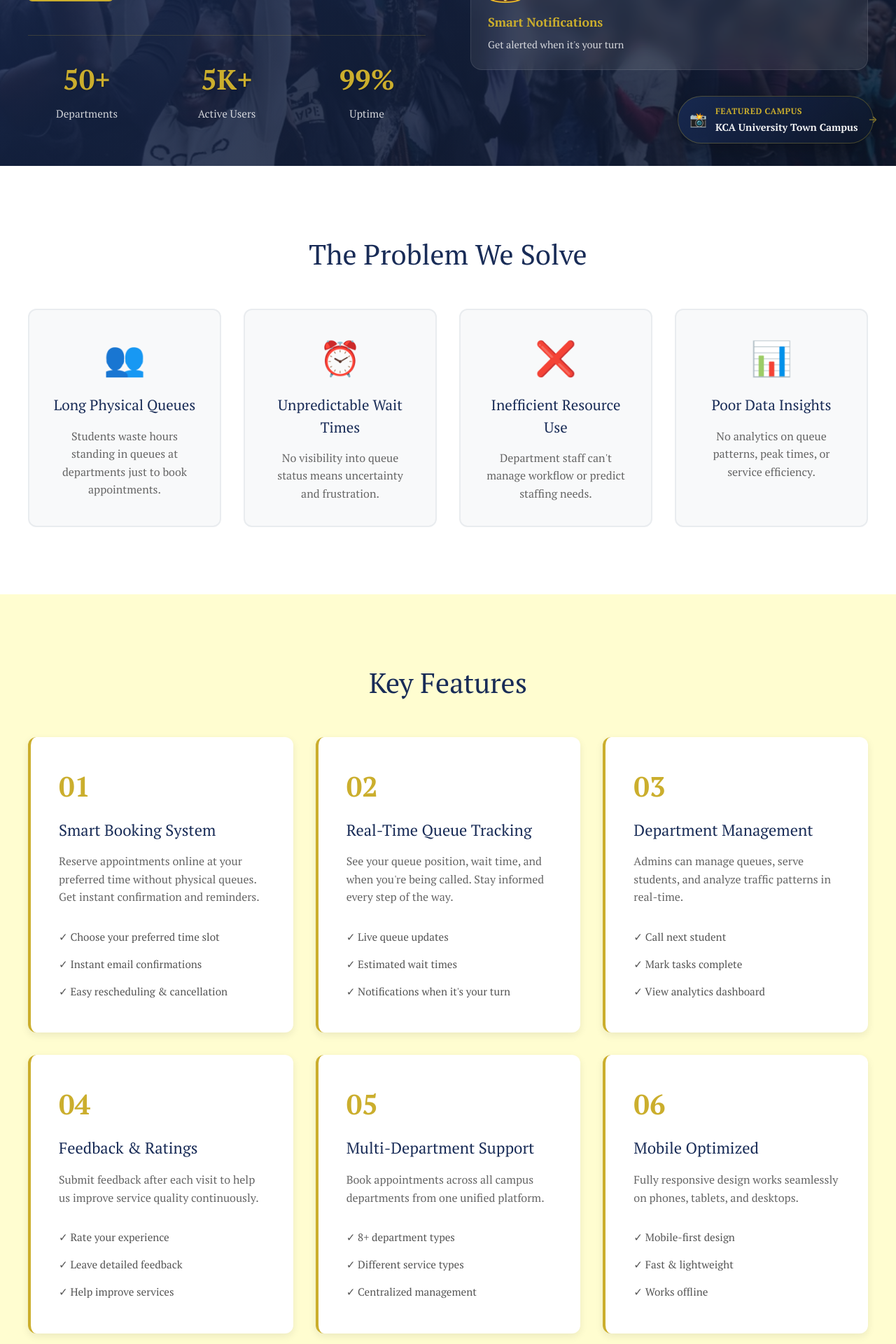
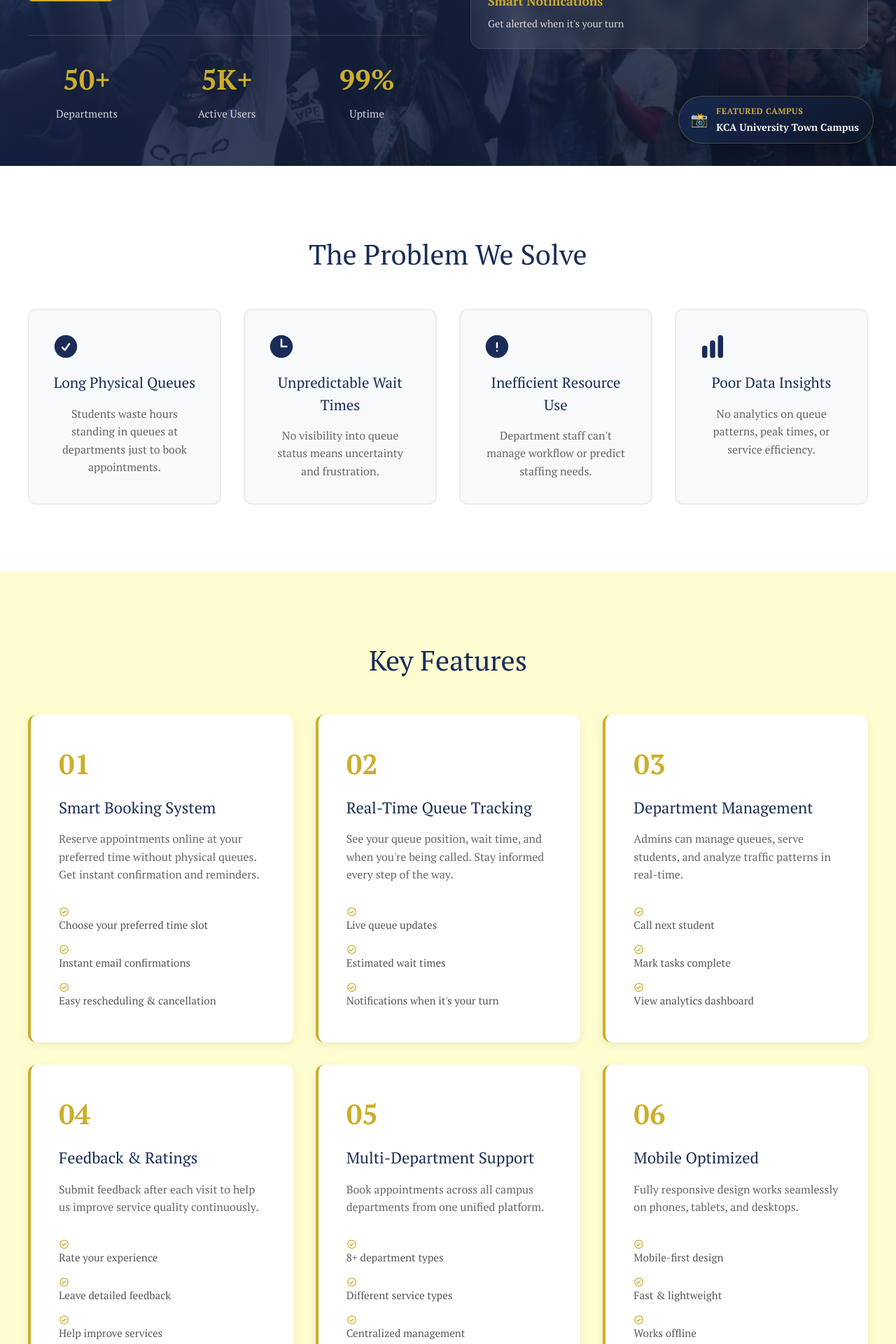
Before and after one commit to Miabritacreations/INSTAQUEUE.2, a React (Vite) app in the folder frontend/: page / in a window 1280 px wide. Shown: the part 640-2560 px from the top of the page at 70% size. Built offline with nearby package versions, Linux system fonts and the light colour scheme.

Commit message:
feat: Add react-icons for enhanced UI and update LandingPage styles

```diff
--- a/frontend/package.json
+++ b/frontend/package.json
@@ -15,6 +15,7 @@
     "react": "^19.2.3",
     "react-dom": "^19.2.3",
     "react-hot-toast": "^2.6.0",
+    "react-icons": "^5.5.0",
     "react-router-dom": "^7.11.0",
     "socket.io-client": "^4.7.2",
     "tailwindcss": "^4.1.18"
--- a/frontend/src/pages/LandingPage.tsx
+++ b/frontend/src/pages/LandingPage.tsx
@@ -1,5 +1,10 @@
 import { useState } from 'react';
 import { useNavigate } from 'react-router-dom';
+import { FaLightbulb, FaMapPin, FaBell } from 'react-icons/fa6';
+import { HiSparkles, HiCheckCircle, HiClock, HiExclamationCircle, HiChartBar } from 'react-icons/hi2';
+import { MdArrowForward, MdPerson, MdAttachMoney, MdComputer, MdBook, MdHealthAndSafety, MdEmojiPeople, MdBallot, MdSchool } from 'react-icons/md';
+import { BiCheckCircle } from 'react-icons/bi';
+import { BsArrowRight } from 'react-icons/bs';
 import '../styles/LandingPage.css';
 
 const campusImage = new URL('../assets/images/kca-university-town-campus-fun-day-ymca-grounds-6.jpg', import.meta.url).href;
@@ -27,7 +32,9 @@ export function LandingPage() {
         <div className="hero-overlay"></div>
         <div className="hero-content">
           <div className="hero-text">
-            <span className="hero-badge">Campus Management Platform</span>
+            <span className="hero-badge">
+              Campus Management Platform
+            </span>
             <h1>Smart Queue Management for Modern Universities</h1>
             <p className="hero-subtitle">
               Say goodbye to long physical queues. With InstaQueue, book appointments online,
@@ -61,17 +68,17 @@ export function LandingPage() {
 
           <div className="hero-benefits">
             <div className="benefit-item">
-              <div className="benefit-icon">⚡</div>
+              <div className="benefit-icon"><FaLightbulb /></div>
               <h4>Instant Booking</h4>
               <p>Reserve appointments in seconds</p>
             </div>
             <div className="benefit-item">
-              <div className="benefit-icon">📍</div>
+              <div className="benefit-icon"><FaMapPin /></div>
               <h4>Real-Time Tracking</h4>
               <p>Know your queue position anytime</p>
             </div>
             <div className="benefit-item">
-              <div className="benefit-icon">🔔</div>
+              <div className="benefit-icon"><FaBell /></div>
               <h4>Smart Notifications</h4>
               <p>Get alerted when it's your turn</p>
             </div>
@@ -94,9 +101,6 @@ export function LandingPage() {
                 KCA University Town Campus
               </a>
             </div>
-            <svg className="credit-arrow" viewBox="0 0 24 24" fill="none" stroke="currentColor">
-              <path strokeLinecap="round" strokeLinejoin="round" strokeWidth={2} d="M13 7l5 5m0 0l-5 5m5-5H6" />
-            </svg>
           </div>
         </div>
       </section>
@@ -106,22 +110,22 @@ export function LandingPage() {
         <h2>The Problem We Solve</h2>
         <div className="problems-grid">
           <div className="problem-card">
-            <div className="problem-icon">👥</div>
+            <div className="problem-icon"><HiCheckCircle className="icon-lg" /></div>
             <h3>Long Physical Queues</h3>
             <p>Students waste hours standing in queues at departments just to book appointments.</p>
           </div>
           <div className="problem-card">
-            <div className="problem-icon">⏰</div>
+            <div className="problem-icon"><HiClock className="icon-lg" /></div>
             <h3>Unpredictable Wait Times</h3>
             <p>No visibility into queue status means uncertainty and frustration.</p>
           </div>
           <div className="problem-card">
-            <div className="problem-icon">❌</div>
+            <div className="problem-icon"><HiExclamationCircle className="icon-lg" /></div>
             <h3>Inefficient Resource Use</h3>
             <p>Department staff can't manage workflow or predict staffing needs.</p>
           </div>
           <div className="problem-card">
-            <div className="problem-icon">📊</div>
+            <div className="problem-icon"><HiChartBar className="icon-lg" /></div>
             <h3>Poor Data Insights</h3>
             <p>No analytics on queue patterns, peak times, or service efficiency.</p>
           </div>
@@ -137,9 +141,9 @@ export function LandingPage() {
             <h3>Smart Booking System</h3>
             <p>Reserve appointments online at your preferred time without physical queues. Get instant confirmation and reminders.</p>
             <ul>
-              <li>✓ Choose your preferred time slot</li>
-              <li>✓ Instant email confirmations</li>
-              <li>✓ Easy rescheduling & cancellation</li>
+              <li><BiCheckCircle className="check-icon" /> Choose your preferred time slot</li>
+              <li><BiCheckCircle className="check-icon" /> Instant email confirmations</li>
+              <li><BiCheckCircle className="check-icon" /> Easy rescheduling & cancellation</li>
             </ul>
           </div>
 
@@ -148,9 +152,9 @@ export function LandingPage() {
             <h3>Real-Time Queue Tracking</h3>
             <p>See your queue position, wait time, and when you're being called. Stay informed every step of the way.</p>
             <ul>
-              <li>✓ Live queue updates</li>
-              <li>✓ Estimated wait times</li>
-              <li>✓ Notifications when it's your turn</li>
+              <li><BiCheckCircle className="check-icon" /> Live queue updates</li>
+              <li><BiCheckCircle className="check-icon" /> Estimated wait times</li>
+              <li><BiCheckCircle className="check-icon" /> Notifications when it's your turn</li>
             </ul>
           </div>
 
@@ -159,9 +163,9 @@ export function LandingPage() {
             <h3>Department Management</h3>
             <p>Admins can manage queues, serve students, and analyze traffic patterns in real-time.</p>
             <ul>
-              <li>✓ Call next student</li>
-              <li>✓ Mark tasks complete</li>
-              <li>✓ View analytics dashboard</li>
+              <li><BiCheckCircle className="check-icon" /> Call next student</li>
+              <li><BiCheckCircle className="check-icon" /> Mark tasks complete</li>
+              <li><BiCheckCircle className="check-icon" /> View analytics dashboard</li>
             </ul>
           </div>
 
@@ -170,9 +174,9 @@ export function LandingPage() {
             <h3>Feedback & Ratings</h3>
             <p>Submit feedback after each visit to help us improve service quality continuously.</p>
             <ul>
-              <li>✓ Rate your experience</li>
-              <li>✓ Leave detailed feedback</li>
-              <li>✓ Help improve services</li>
+              <li><BiCheckCircle className="check-icon" /> Rate your experience</li>
+              <li><BiCheckCircle className="check-icon" /> Leave detailed feedback</li>
+              <li><BiCheckCircle className="check-icon" /> Help improve services</li>
             </ul>
           </div>
 
@@ -181,9 +185,9 @@ export function LandingPage() {
             <h3>Multi-Department Support</h3>
             <p>Book appointments across all campus departments from one unified platform.</p>
             <ul>
-              <li>✓ 8+ department types</li>
-              <li>✓ Different service types</li>
-              <li>✓ Centralized management</li>
+              <li><BiCheckCircle className="check-icon" /> 8+ department types</li>
+              <li><BiCheckCircle className="check-icon" /> Different service types</li>
+              <li><BiCheckCircle className="check-icon" /> Centralized management</li>
             </ul>
           </div>
 
@@ -192,9 +196,9 @@ export function LandingPage() {
             <h3>Mobile Optimized</h3>
             <p>Fully responsive design works seamlessly on phones, tablets, and desktops.</p>
             <ul>
-              <li>✓ Mobile-first design</li>
-              <li>✓ Fast & lightweight</li>
-              <li>✓ Works offline</li>
+              <li><BiCheckCircle className="check-icon" /> Mobile-first design</li>
+              <li><BiCheckCircle className="check-icon" /> Fast & lightweight</li>
+              <li><BiCheckCircle className="check-icon" /> Works offline</li>
             </ul>
           </div>
         </div>
@@ -205,42 +209,42 @@ export function LandingPage() {
         <h2>Campus Departments We Serve</h2>
         <div className="departments-grid">
           <div className="dept-item">
-            <div className="dept-icon">📚</div>
+            <div className="dept-icon"><MdPerson className="icon-lg" /></div>
             <h4>Registrar</h4>
             <p>Academic records & enrollment</p>
           </div>
           <div className="dept-item">
-            <div className="dept-icon">💰</div>
+            <div className="dept-icon"><MdAttachMoney className="icon-lg" /></div>
             <h4>Finance / Fees Office</h4>
             <p>Payments & billing issues</p>
           </div>
           <div className="dept-item">
-            <div className="dept-icon">💻</div>
+            <div className="dept-icon"><MdComputer className="icon-lg" /></div>
             <h4>ICT / Technical Support</h4>
             <p>Technical assistance</p>
           </div>
           <div className="dept-item">
-            <div className="dept-icon">📖</div>
+            <div className="dept-icon"><MdBook className="icon-lg" /></div>
             <h4>Library Services</h4>
             <p>Learning resources</p>
           </div>
           <div className="dept-item">
-            <div className="dept-icon">⚕️</div>
+            <div className="dept-icon"><MdHealthAndSafety className="icon-lg" /></div>
             <h4>Health Unit</h4>
             <p>Healthcare & wellness</p>
           </div>
           <div className="dept-item">
-            <div className="dept-icon">🎓</div>
+            <div className="dept-icon"><MdEmojiPeople className="icon-lg" /></div>
             <h4>Student Affairs</h4>
             <p>Welfare & accommodation</p>
           </div>
           <div className="dept-item">
-            <div className="dept-icon">📝</div>
+            <div className="dept-icon"><MdBallot className="icon-lg" /></div>
             <h4>Examination Office</h4>
             <p>Assessment records</p>
           </div>
           <div className="dept-item">
-            <div className="dept-icon">🎯</div>
+            <div className="dept-icon"><MdSchool className="icon-lg" /></div>
             <h4>Admissions Office</h4>
             <p>Admission processes</p>
           </div>
@@ -256,19 +260,19 @@ export function LandingPage() {
             <h3>Sign Up</h3>
             <p>Create your account in seconds with your email</p>
           </div>
-          <div className="step-arrow">→</div>
+          <div className="step-arrow"><MdArrowForward /></div>
           <div className="step">
             <div className="step-number">2</div>
             <h3>Book Appointment</h3>
             <p>Choose department, date & time</p>
           </div>
-          <div className="step-arrow">→</div>
+          <div className="step-arrow"><MdArrowForward /></div>
           <div className="step">
             <div className="step-number">3</div>
             <h3>Get Confirmed</h3>
             <p>Receive confirmation & reminders</p>
           </div>
-          <div className="step-arrow">→</div>
+          <div className="step-arrow"><MdArrowForward /></div>
           <div className="step">
             <div className="step-number">4</div>
             <h3>Track Queue</h3>
--- a/frontend/src/styles/LandingPage.css
+++ b/frontend/src/styles/LandingPage.css
@@ -216,6 +216,7 @@
   box-shadow: 0 8px 32px rgba(0, 0, 0, 0.3);
   transition: all 0.3s cubic-bezier(0.34, 1.56, 0.64, 1);
   max-width: 280px;
+  width: fit-content;
 }
 
 .credit-badge:hover {
@@ -518,12 +519,30 @@
   color: var(--color-accent);
   flex-basis: 100%;
   text-align: center;
+  display: flex;
+  align-items: center;
+  justify-content: center;
 }
 
 @media (min-width: 768px) {
   .step-arrow {
     flex-basis: auto;
   }
+}
+
+/* Icon Styles */
+.icon-lg {
+  font-size: 2.5rem;
+}
+
+.badge-icon {
+  font-size: 1rem;
+}
+
+.check-icon {
+  color: var(--color-accent);
+  margin-right: 0.5rem;
+  vertical-align: middle;
 }
 
 /* CTA Section */
```
Also changed, not shown: 1 other file (tests, documents, lock files or other folders).
